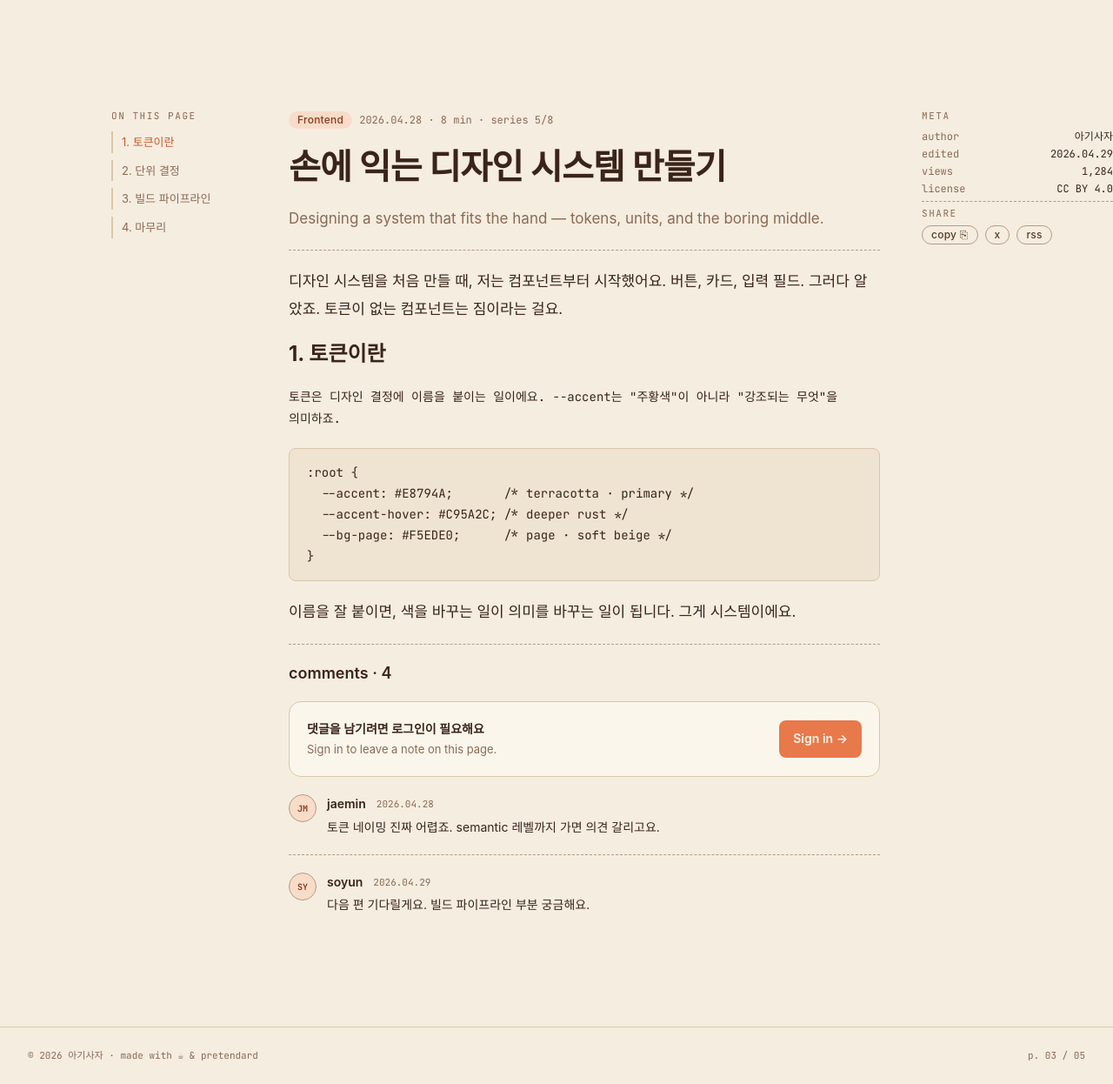
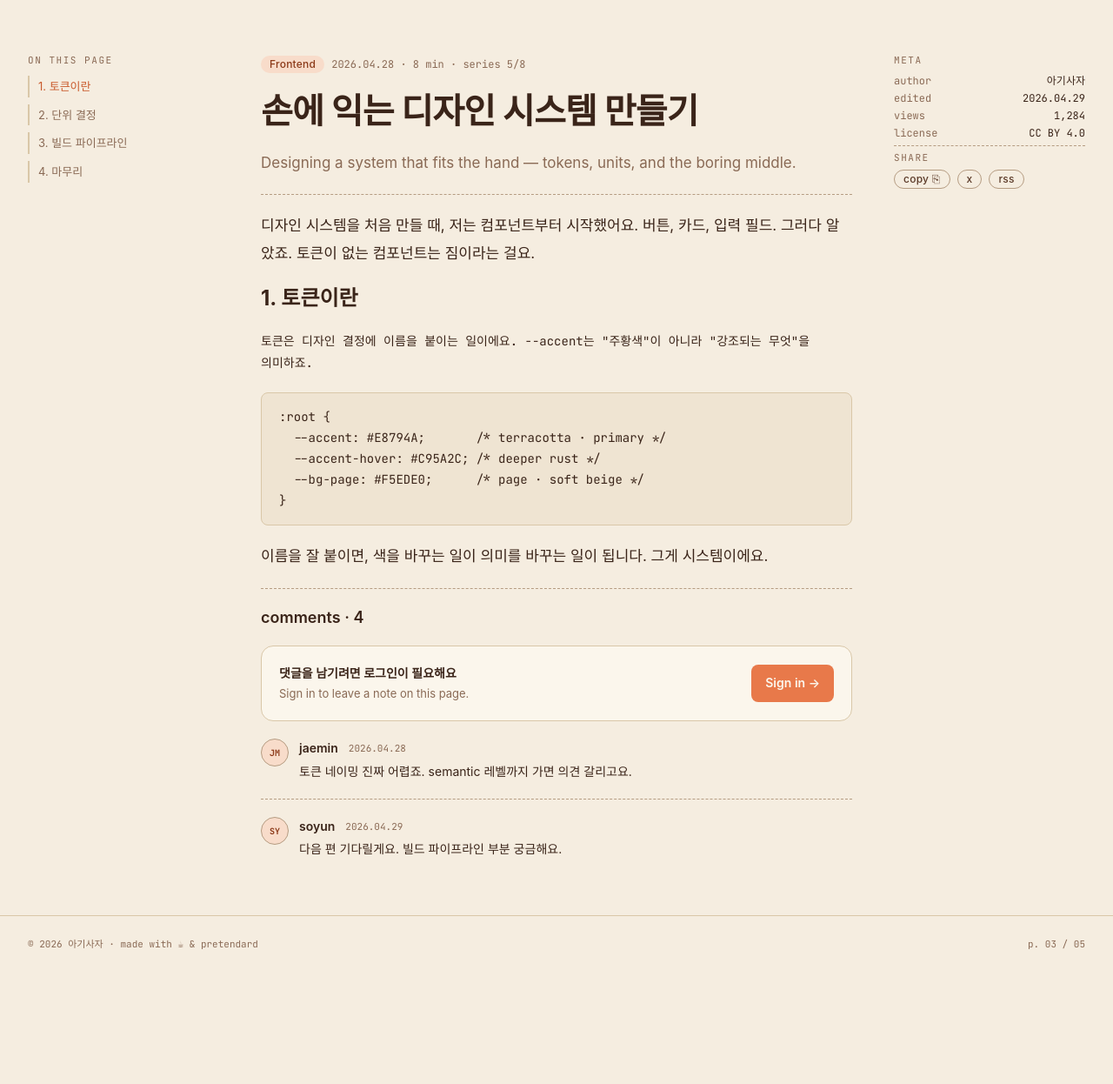
Before and after one commit to chaehyun1100/likelion_14th_blog_hw2, a Django app: a page that uses likelion_blog/templates/blog/tech_detail.html in a window 1280 px wide; the page is wider, and only the part inside the window is pictured. Shown: the part 76-1322 px from the top of that part at 87% size. After the commit the page ends 1167 px from the top of that part, so only its background shows below. Run offline with Django 5.2, Linux system fonts and the light colour scheme; tables that the repository leaves empty hold one stand-in row (values such as "Sample post"); some web fonts are replaced.

Commit message:
실선, 정렬 수정

```diff
--- a/likelion_blog/static/css/components.css
+++ b/likelion_blog/static/css/components.css
@@ -1,5 +1,5 @@
 /* =========================================================
-   Components (base) — top / bottom / page frame only
+    Components (base) — top / bottom / page frame only
    ========================================================= */
 
 /* ---------- Layout primitives ---------- */
--- a/likelion_blog/static/css/tech_detail.css
+++ b/likelion_blog/static/css/tech_detail.css
@@ -5,14 +5,14 @@
 }
 .container{
     display: flex;
-width: 1280px;
-flex-direction: column;
-align-items: flex-start;
+    /* width: 1280px; */
+    flex-direction: column;
+    align-items: center;
 
-background: var(--beige-bg-page, #F5EDE0);
+    background: var(--beige-bg-page, #F5EDE0);
 }
 
-main{
+.box{
     display: flex;
     padding: 64px;
     justify-content: center;
@@ -26,6 +26,7 @@
     flex-direction: column;
     align-items: flex-start;
     gap: 12px;
+    flex-shrink: 0;
 }
 .toc-content{
     color: var(--beige-ink-3, #8A6A55);
@@ -360,6 +361,7 @@
     flex-direction: column;
     align-items: flex-start;
     gap: 12px;
+    flex-shrink: 0;
 }
 .meta{
     color: var(--beige-ink-3, #8A6A55);
--- a/likelion_blog/static/css/tech_list.css
+++ b/likelion_blog/static/css/tech_list.css
@@ -8,13 +8,13 @@
 }
 .container{
     display: flex;
-    width: 1280px;
+    /* width: 1280px; */
     flex-direction: column;
-    align-items: flex-start;
+    align-items: center;
 
     background: var(--beige-bg-page, #F5EDE0);
 }
-main{
+.box{
     display: flex;
     padding: 56px 96px;
     flex-direction: column;
--- a/likelion_blog/templates/blog/home.html
+++ b/likelion_blog/templates/blog/home.html
@@ -10,7 +10,7 @@
 {# TODO: W1 — 아기 사자 작성 영역 #}
 
 <div class="container">
-    <main>
+
         <section class="hero">
             <div class="inner">
                 <div class="eyebrowrow">
@@ -115,7 +115,7 @@
 
             </div>
         </section>
-    </main>
+
 </div>
 
 {% endblock %}
--- a/likelion_blog/templates/blog/tech_detail.html
+++ b/likelion_blog/templates/blog/tech_detail.html
@@ -9,7 +9,7 @@
 {% block content %}
 {# TODO: W1 — 본문/TOC/Meta. W2 — 댓글 섹션. #}
 <div class="container">
-    <main>
+    <div class="box">
         <div class="toclist">
             <p class="toc-content">ON THIS PAGE</p>
             <div class="items">
@@ -96,6 +96,6 @@
                 </div>
             </div>
         </div>
-    </main>
+    </div>
 </div>
 {% endblock %}
--- a/likelion_blog/templates/blog/tech_list.html
+++ b/likelion_blog/templates/blog/tech_list.html
@@ -9,7 +9,7 @@
 {% block content %}
 {# TODO: W1 — 아기 사자 작성 영역 #}
 <div class="container">
-    <main>
+    <div class="box">
         <div class="inner">
             <div class="headerrow">
                 <div class="titlestack">
@@ -123,6 +123,6 @@
             </div>
             <div class="rectangle"></div>
         </div>
-    </main>
+    </div>
 </div>
 {% endblock %}
```
Also changed, not shown: likelion_blog/static/css/home.css (+11 -5 lines).
